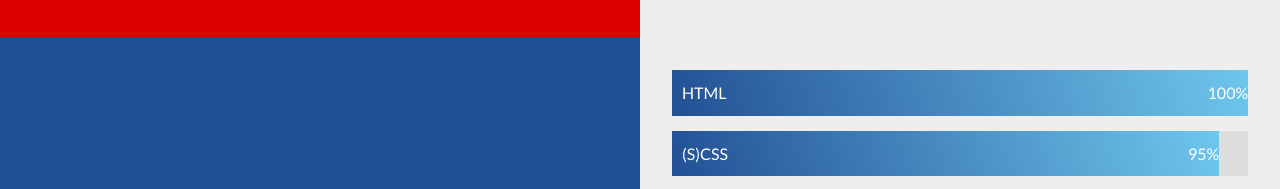
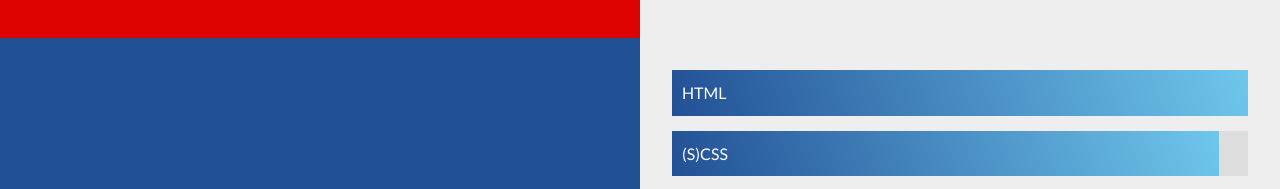
Before and after one commit to KevindeMeijer/KevindeMeijer, a Svelte app: page / in a window 1280 px wide. Shown: the part 762-951 px from the top of the page. Built offline with nearby package versions, Linux system fonts and the light colour scheme.

Commit message:
percentage dirty fix

```diff
--- a/src/components/content/Skillbars.svelte
+++ b/src/components/content/Skillbars.svelte
@@ -23,7 +23,7 @@
 <div class="container">
   <span class="skill">{skill}</span>
   <div class="skills" style="width: {$progress}%; background-image: {color}">
-    {percent}%
+    &nbsp;
   </div>
 </div>
 
```
